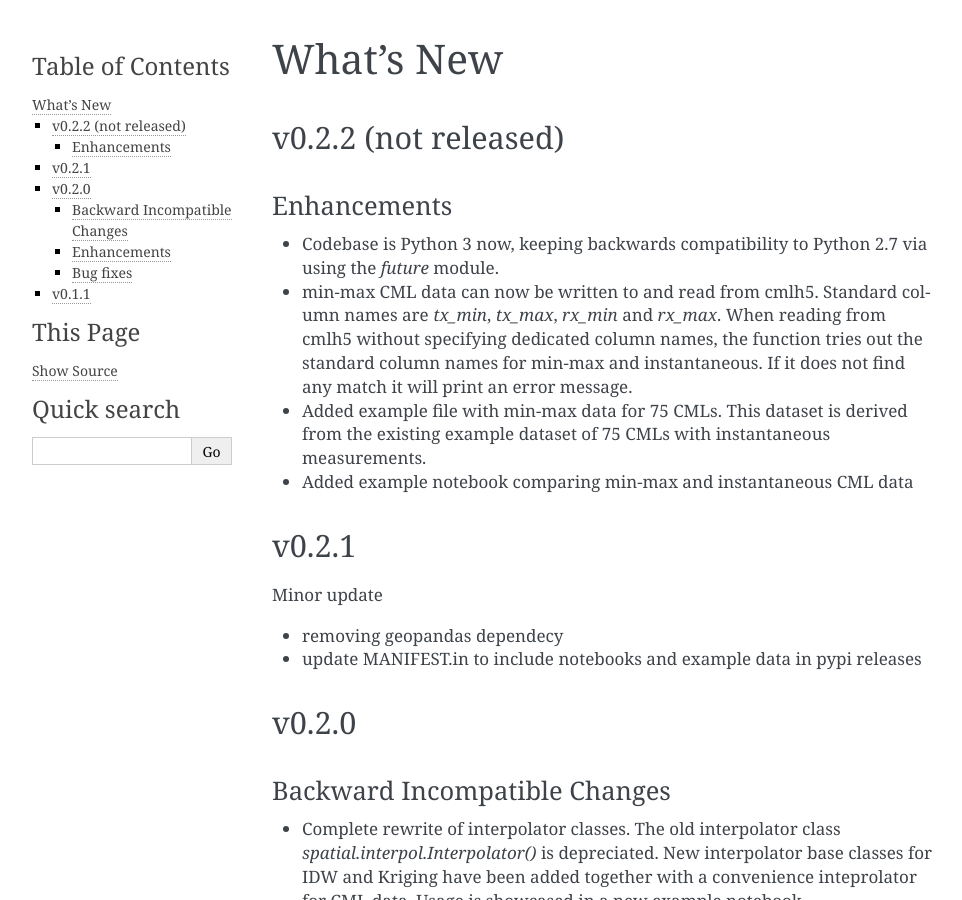
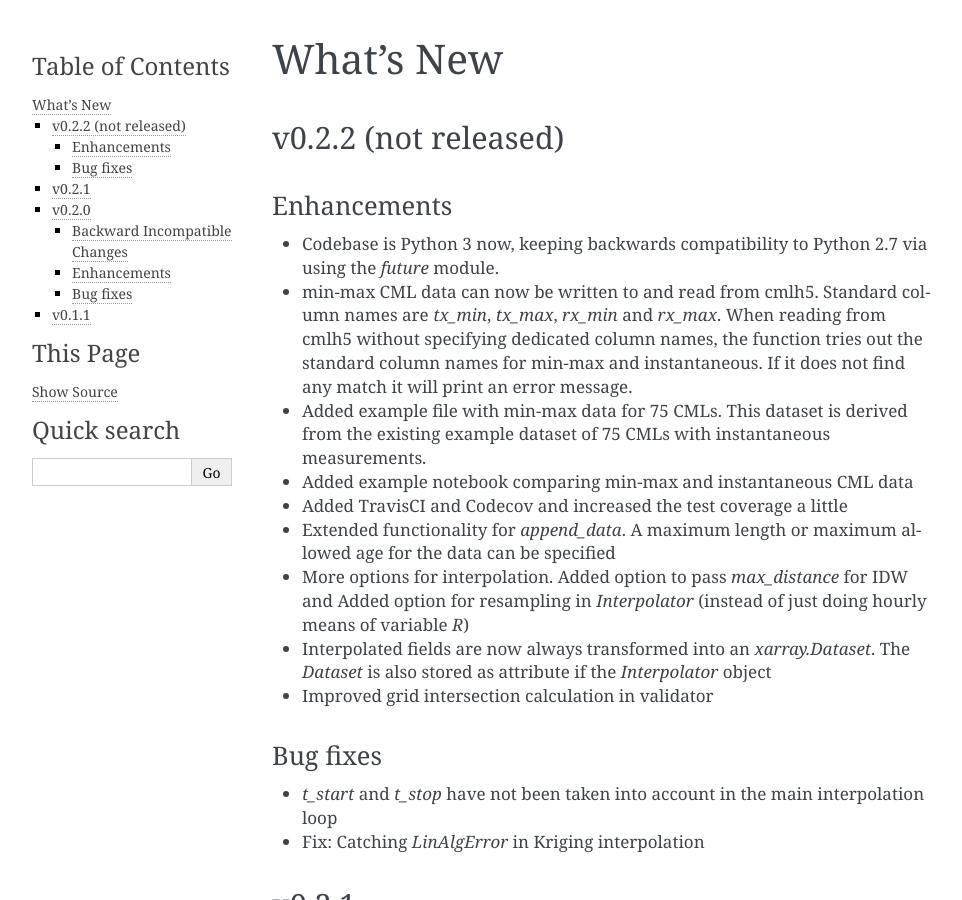
Before and after one commit to pycomlink/pycomlink, a Sphinx documentation site: the page built from docs/whats-new.rst, in a window 1280 px wide and 900 px high. Shown: the whole window, without its empty margins (148-1110 px from the left). Built offline with Sphinx 7.4.7, drawn with Linux system fonts in a browser that asks for light colours.

Commit message:
Update `whats-new.rst`

```diff
--- a/docs/whats-new.rst
+++ b/docs/whats-new.rst
@@ -9,14 +9,40 @@ Enhancements
 
 * Codebase is Python 3 now, keeping backwards compatibility to Python 2.7
   via using the `future` module.
+
 * min-max CML data can now be written to and read from cmlh5. Standard column
   names are `tx_min`, `tx_max`, `rx_min` and `rx_max`. When reading from cmlh5
   without specifying dedicated column names, the function tries out the
   standard column names for min-max and instantaneous. If it does not find any
   match it will print an error message.
+
 * Added example file with min-max data for 75 CMLs. This dataset is derived
   from the existing example dataset of 75 CMLs with instantaneous measurements.
+
 * Added example notebook comparing min-max and instantaneous CML data
+
+* Added TravisCI and Codecov and increased the test coverage a little
+
+* Extended functionality for `append_data`. A maximum length or maximum
+  allowed age for the data can be specified
+
+* More options for interpolation. Added option to pass `max_distance`
+  for IDW and Added option for resampling in `Interpolator`
+  (instead of just doing hourly means of variable `R`)
+
+* Interpolated fields are now always transformed into an `xarray.Dataset`.
+  The `Dataset` is also stored as attribute if the `Interpolator` object
+
+* Improved grid intersection calculation in validator
+
+Bug fixes
+~~~~~~~~~
+
+* `t_start` and `t_stop` have not been taken into account
+  in the main interpolation loop
+
+* Fix: Catching `LinAlgError` in Kriging interpolation
+
 
 v0.2.1
 ------
```
